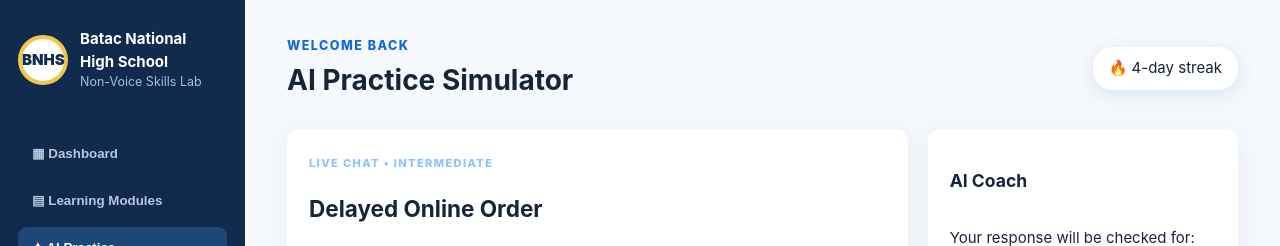
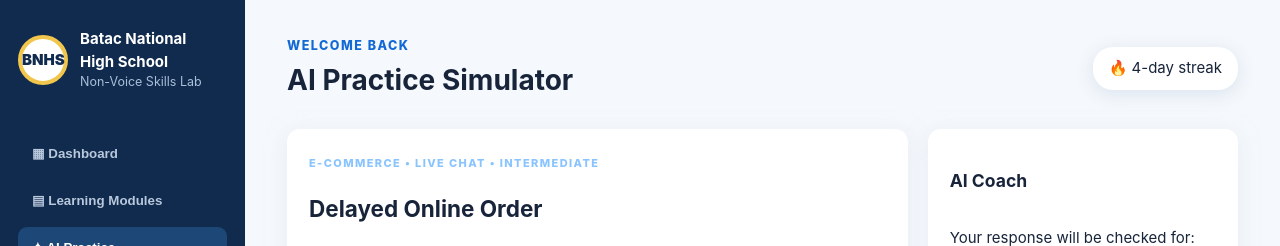
Before and after one commit to 1020safetyconsultancy-dot/Batac-NHS-Contact-Center-Skills-Lab, a website built with Vite: page index.html in a window 1280 px wide. Both pictures are taken after a click on the button "✦ AI Practice". Shown: the top 246 px of the page. Built offline with nearby package versions, Linux system fonts and the light colour scheme.

Commit message:
Connect industry services to AI practice scenarios

```diff
--- a/index.html
+++ b/index.html
@@ -2,7 +2,7 @@
 <aside><div class="brand"><div class="seal">BNHS</div><div><b>Batac National<br>High School</b><small>Non-Voice Skills Lab</small></div></div><nav><button class="active" data-view="dashboard">▦ Dashboard</button><button data-view="learn">▤ Learning Modules</button><button data-view="practice">✦ AI Practice</button><button data-view="markets">◎ Markets Explorer</button><button data-view="progress">◫ My Progress</button></nav><div class="profile">ST<div><b>Student Trainee</b><small>Grade 12 • ICT</small></div></div></aside>
 <main><header><div><small>WELCOME BACK</small><h1 id="title">Skills Dashboard</h1></div><div class="streak">🔥 4-day streak</div></header>
 <section id="dashboard" class="view active"><div class="hero"><div><span>CAREER READINESS PROGRAM</span><h2>Master the art of<br><em>digital customer care.</em></h2><p>Practice chat, email, sales, and technical support through realistic contact-center scenarios.</p><button onclick="show('practice')">Start AI Practice →</button></div><div class="heroCard">TODAY'S GOAL<strong>2 of 3</strong><div class="bar"><i style="width:67%"></i></div><small>One more activity to complete your goal.</small></div></div><div class="stats"><article><b>12</b><small>Lessons completed</small></article><article><b>86%</b><small>Average score</small></article><article><b>24</b><small>Practice sessions</small></article><article><b>3</b><small>Badges earned</small></article></div><h3>Continue learning</h3><div class="cards"><article><label>CHAT SUPPORT</label><h3>Empathy & Positive Language</h3><p>Turn difficult conversations into positive experiences.</p><div class="bar"><i style="width:72%"></i></div><small>72% complete</small></article><article><label>EMAIL SUPPORT</label><h3>Professional Email Writing</h3><p>Write clear, complete, and customer-friendly emails.</p><div class="bar"><i style="width:40%"></i></div><small>40% complete</small></article><article><label>SALES</label><h3>Needs-Based Upselling</h3><p>Recommend solutions without sounding pushy.</p><div class="bar"><i style="width:15%"></i></div><small>15% complete</small></article></div></section>
-<section id="practice" class="view"><div class="practice"><div class="case"><span>LIVE CHAT • INTERMEDIATE</span><h2>Delayed Online Order</h2><p><b>Customer:</b> Mia Santos</p><p><b>Situation:</b> The package was promised yesterday but tracking has not changed for three days.</p><div class="chat" id="chat"><div class="customer">This is already late and I need it for a birthday tomorrow. What is happening?</div></div><textarea id="reply" placeholder="Type your professional response..."></textarea><div class="actions"><small id="count">0 / 500 characters</small><button id="send">Send Response</button></div></div><aside class="coach"><h3>AI Coach</h3><p>Your response will be checked for:</p><ul><li>Empathy and acknowledgment</li><li>Professional tone and grammar</li><li>Clear next action</li><li>Accuracy and completeness</li></ul><div id="feedback" class="feedback">Submit a response to receive coaching.</div></aside></div></section>
+<section id="practice" class="view"><div class="practice"><div class="case"><span id="practiceLabel">E-COMMERCE • LIVE CHAT • INTERMEDIATE</span><h2 id="practiceTitle">Delayed Online Order</h2><p id="practiceCustomer"><b>Customer:</b> Mia Santos</p><p id="practiceSituation"><b>Situation:</b> The package was promised yesterday but tracking has not changed for three days.</p><div class="chat" id="chat"><div class="customer">This is already late and I need it for a birthday tomorrow. What is happening?</div></div><textarea id="reply" placeholder="Type your professional response..."></textarea><div class="actions"><small id="count">0 / 500 characters</small><button id="send">Send Response</button></div></div><aside class="coach"><h3>AI Coach</h3><p>Your response will be checked for:</p><ul><li>Empathy and acknowledgment</li><li>Professional tone and grammar</li><li>Clear next action</li><li>Accuracy and completeness</li></ul><div id="feedback" class="feedback">Submit a response to receive coaching.</div></aside></div></section>
 <section id="learn" class="view"><h2>Learning Modules</h2><p class="lead">Complete the ten lessons in sequence before taking the final non-voice simulation.</p><div class="lessonlayout"><div class="cards" id="modules"></div><article id="lessonDetail" class="lessonDetail"><small>SELECT A LESSON</small><h2>Non-Voice Contact Center Course</h2><p>Choose a lesson card to view its objectives, topics, and activity.</p></article></div></section>
 <section id="markets" class="view"><h2>Products, Services & Markets</h2><p class="lead">Explore where non-voice contact-center professionals work and what they deliver.</p><div class="marketgrid" id="marketgrid"></div></section>
 <section id="progress" class="view"><h2>My Progress</h2><div class="report"><h3>Competency Overview</h3><div id="skills"></div><button onclick="window.print()">Print Progress Report</button></div></section>
```
